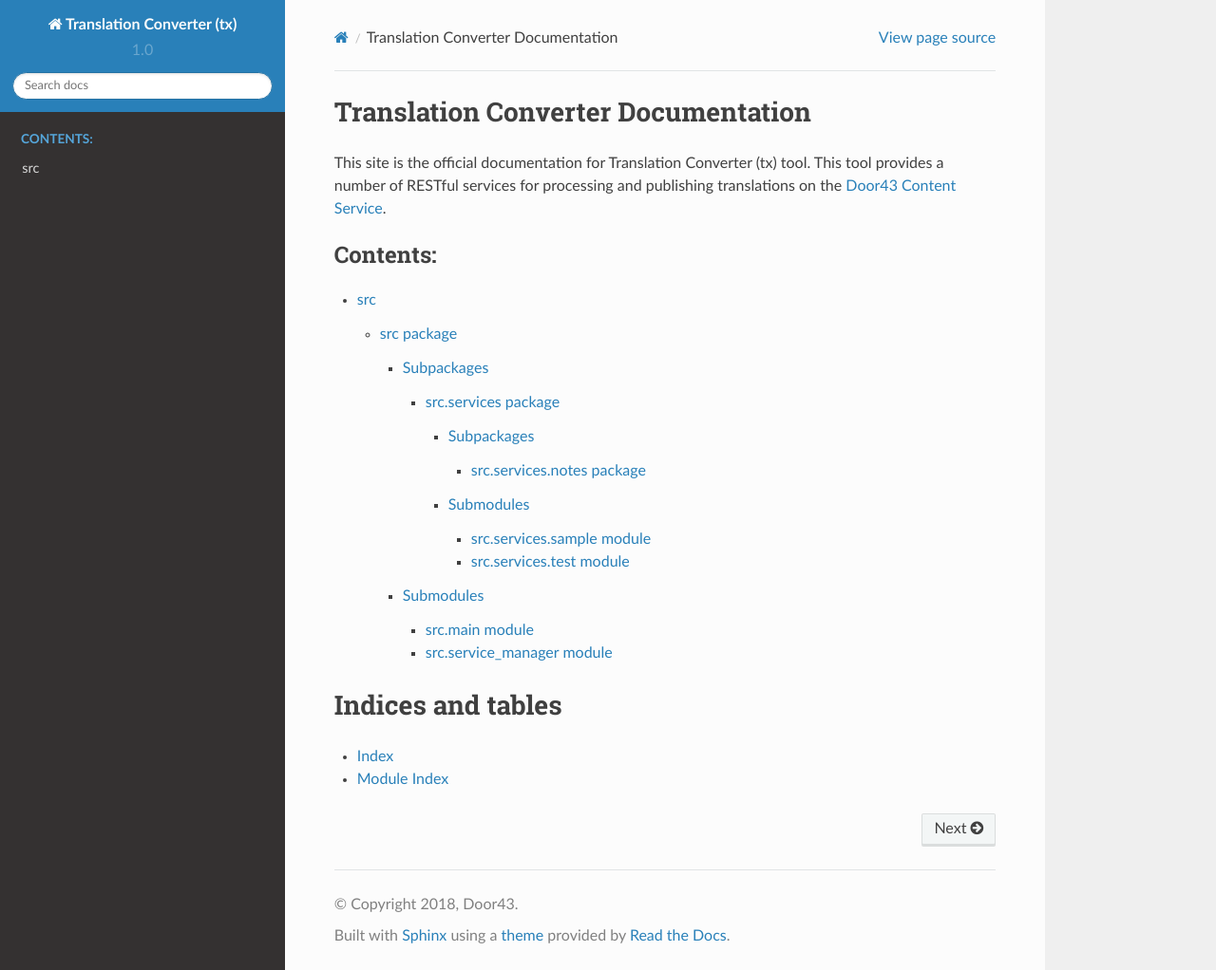
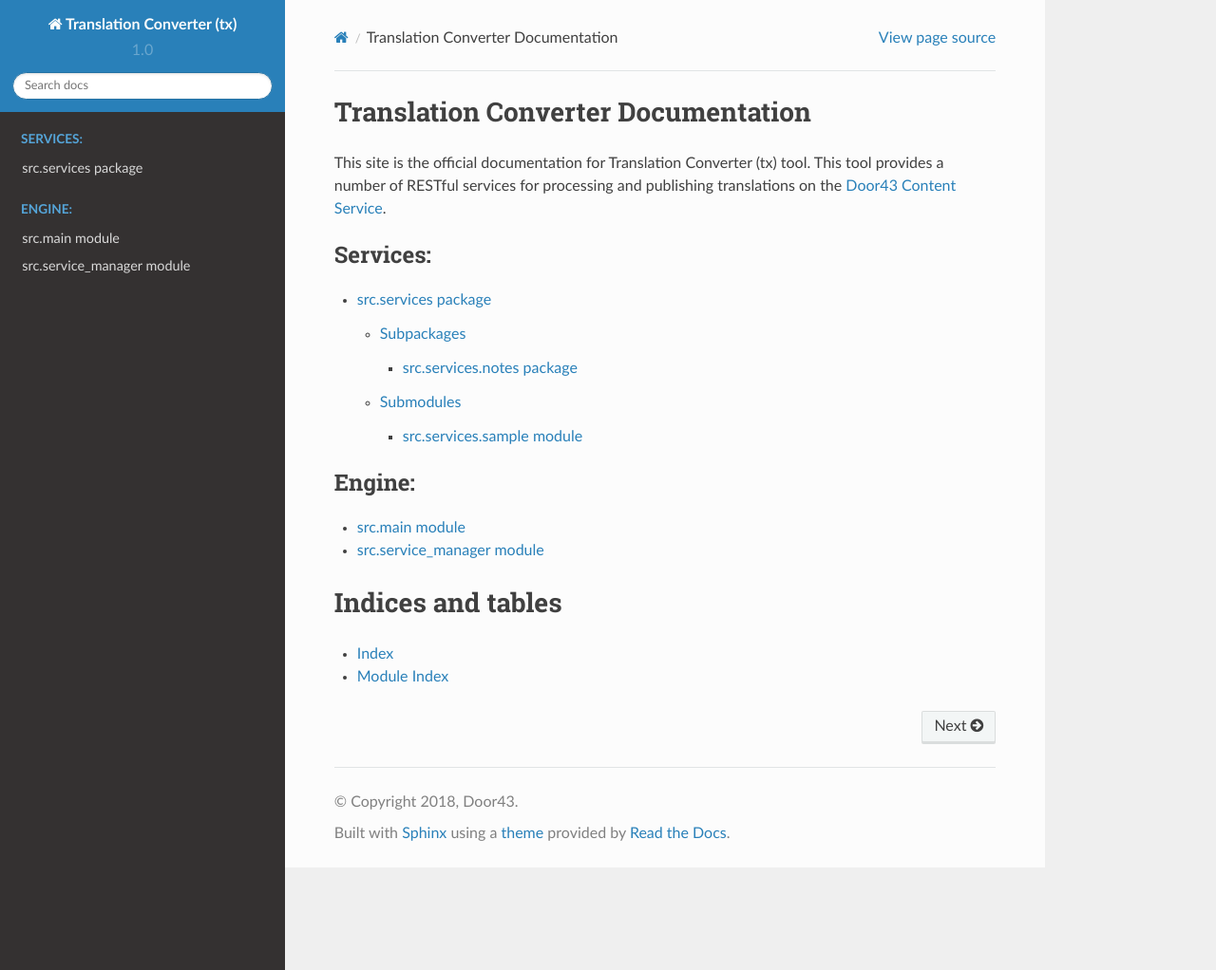
Before and after one commit to unfoldingWord-dev/tX, a Sphinx documentation site: the page built from docs/source/index.rst, in a window 1280 px wide and 1022 px high. Shown: the whole window at 95% size. Built offline with Sphinx 7.4.7 and the Read the Docs theme 2.0.0, drawn with Linux system fonts in a browser that asks for light colours.

Commit message:
updated toc

```diff
--- a/docs/source/conf.py
+++ b/docs/source/conf.py
@@ -72,7 +72,7 @@
 # List of patterns, relative to source directory, that match files and
 # directories to ignore when looking for source files.
 # This patterns also effect to html_static_path and html_extra_path
-exclude_patterns = []
+exclude_patterns = ['modules.rst', 'src.rst']
 
 # The name of the Pygments (syntax highlighting) style to use.
 pygments_style = 'sphinx'
--- a/docs/source/index.rst
+++ b/docs/source/index.rst
@@ -10,10 +10,17 @@
 This tool provides a number of RESTful services for processing and publishing translations on the `Door43 Content Service <https://git.door43.org/>`_.
 
 .. toctree::
-   :maxdepth: 6
-   :caption: Contents:
+   :maxdepth: 3
+   :caption: Services:
 
-   modules
+   src.services
+
+.. toctree::
+   :maxdepth: 3
+   :caption: Engine:
+
+   src.main
+   src.service_manager
 
 Indices and tables
 ==================
--- a/docs/source/src.services.rst
+++ b/docs/source/src.services.rst
@@ -19,4 +19,3 @@
 .. toctree::
 
    src.services.sample
-   src.services.test
```
Also changed, not shown: docs/source/src.services.test.rst (deleted, +0 -7 lines), 1 other file.
